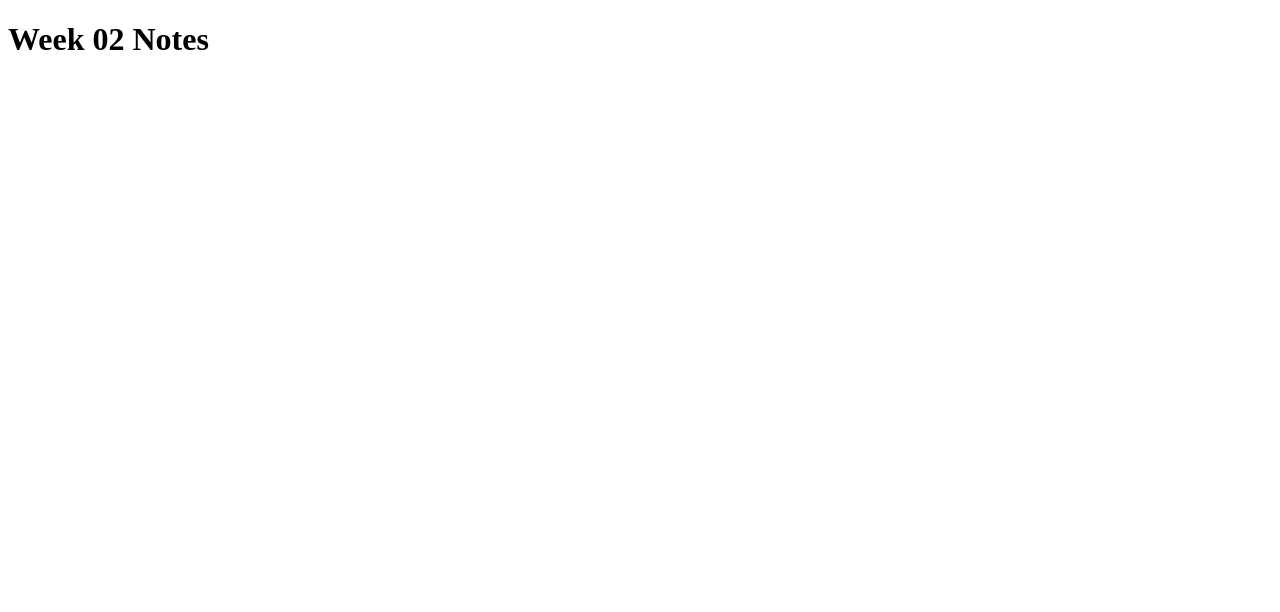
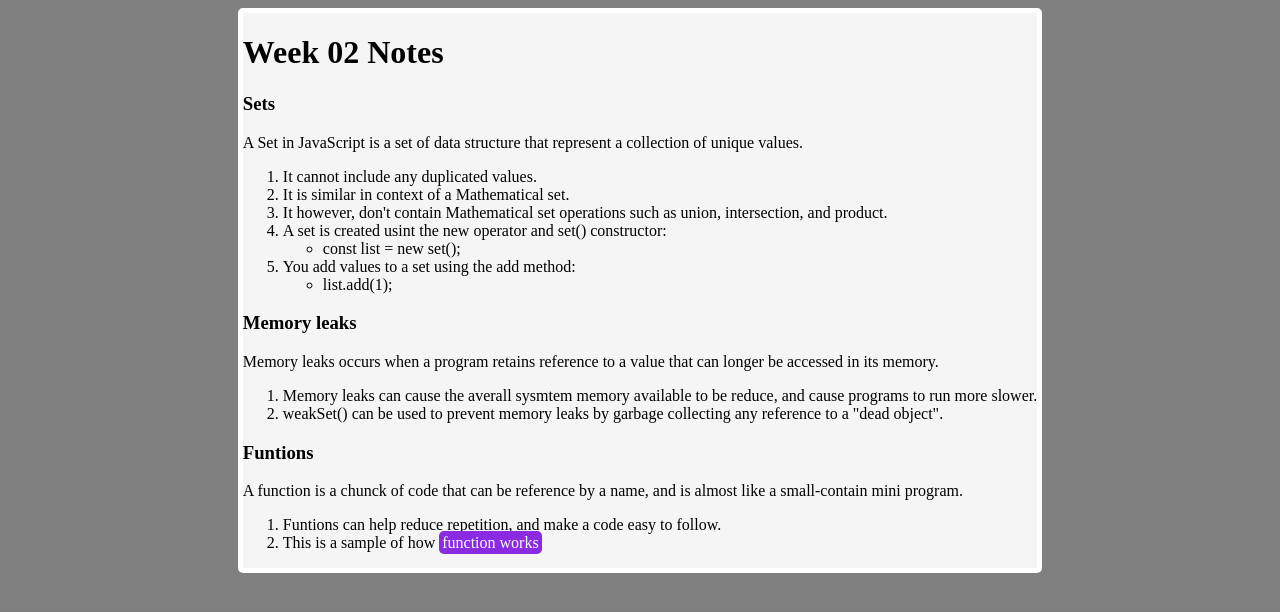
Before and after one commit to Ibrahimcode/WDD-330-portfolio, a plain HTML site: page week02/index.html in a window 1280 px wide. Drawn offline with Linux system fonts and the light colour scheme.

Commit message:
Updating the reading notes on week 02, add some javascript funtions, and add CSS styles to the project.

```diff
--- /dev/null
+++ b/home_index.css
@@ -0,0 +1,36 @@
+@import url("https://fonts.googleapis.com/css2?family=Noto+Sans+JP&display=swap");
+@import url("https://fonts.googleapis.com/css2?family=Ubuntu:ital,wght@1,300&display=swap");
+
+main {
+  width: 250px;
+  background-color: whitesmoke;
+  border: 5px solid blueviolet;
+  border-radius: 5px;
+  margin: auto;
+  margin-top: 100px;
+}
+
+ol {
+  padding-left: 0px;
+  text-align: center;
+}
+
+li {
+  list-style: none;
+  margin-bottom: 30px;
+}
+
+a {
+  text-decoration: none;
+  color: white;
+  border: 3px solid blueviolet;
+  background-color: blueviolet;
+  border-radius: 5px;
+  padding: 10px;
+  font-family: Ubuntu;
+}
+
+h2 {
+  font-family: Noto Sans JP;
+  text-align: center;
+}
--- a/week02/index.html
+++ b/week02/index.html
@@ -4,8 +4,51 @@
     <meta charset="UTF-8" />
     <meta name="viewport" content="width=device-width, initial-scale=1.0" />
     <title>Week 02 Notes</title>
+    <link rel="stylesheet" href="week02-home-index.css" media="screen" />
   </head>
   <body>
-    <h1>Week 02 Notes</h1>
+    <main>
+      <h1>Week 02 Notes</h1>
+      <div class="sets note-section">
+        <h3>Sets</h3>
+        <p class="notes note-paragraph">
+          A Set in JavaScript is a set of data structure that represent a
+          collection of unique values.
+          <ol class="sets-key-points">
+            <li>It cannot include any duplicated values.</li>
+            <li>It is similar in context of a Mathematical set.</li>
+            <li>It however, don't contain Mathematical set operations such as <span class="highlight">union,</span>
+              <span class="highlight">intersection,</span> and <span class="highlight">product.</span>
+            </li>
+            <li>A set is created usint the new operator and set() constructor: <ul><li>const list = new set();</li></ul>
+            <li>You add values to a set using the add method: <ul><li>list.add(1);</li></ul>
+          </ol>
+        </p>
+      </div>
+      <div class="memory-leaks note-section">
+
+        <h3>Memory leaks</h3>
+        <p class="memory note-paragraph">
+          Memory leaks occurs when a program retains reference to a value that can longer be accessed in its memory.
+          <ol class="memory-points">
+            <li>Memory leaks can cause the averall sysmtem memory available to be reduce, and cause programs to run more slower.</li>
+            <li>weakSet() can be used to prevent memory leaks by garbage collecting any reference to a "dead object".</li>
+          </ol>
+        </p>
+      </div>
+      <div class="funtion note-section">
+        <h3>Funtions</h3>
+        <p class="function note-paragraph">
+          A function is a chunck of code that can be reference by a name, and is almost like a small-contain mini program.
+          <ol class="function-key-points">
+            <li>Funtions can help reduce repetition, and make a code easy to follow.</li>
+            <li> This is a sample of how <a href="./team/team.html" target="_blank" rel="noopener noreferrer">function works</a></li>
+
+          </ol>
+
+        </p>
+
+      </div>
+    </main>
   </body>
 </html>
--- /dev/null
+++ b/week02/team/week02-team.css
@@ -0,0 +1,19 @@
+body {
+  background-color: gray;
+}
+main {
+  width: fit-content;
+  margin: auto;
+  border: 5px solid white;
+  border-radius: 5px;
+  background-color: whitesmoke;
+}
+
+a {
+  text-decoration: none;
+  border: 5px blueviolet;
+  border-radius: 5px;
+  background-color: blueviolet;
+  color: white;
+  padding: 8px;
+}
--- /dev/null
+++ b/week02/week02-home-index.css
@@ -0,0 +1,20 @@
+body {
+  background-color: gray;
+}
+
+main {
+  max-width: fit-content;
+  margin: auto;
+  border: 5px solid white;
+  border-radius: 5px;
+  background-color: whitesmoke;
+}
+
+.function-key-points a {
+  text-decoration: none;
+  border: 5px blueviolet;
+  border-radius: 5px;
+  background-color: blueviolet;
+  color: white;
+  padding: 3px;
+}
```
Also changed, not shown: index.html (+5 -2 lines), week02/team/team.html (+32 -2 lines).
